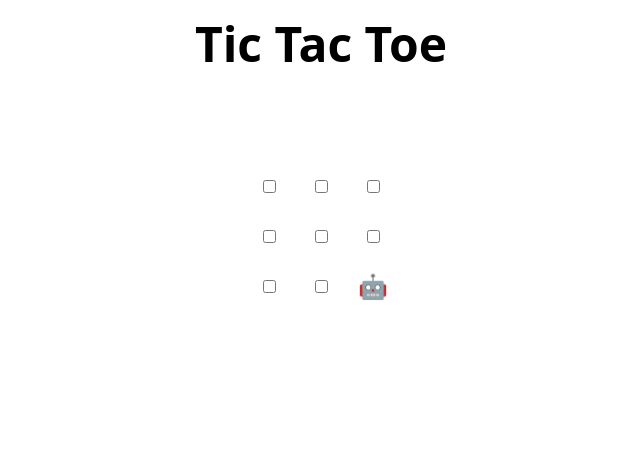
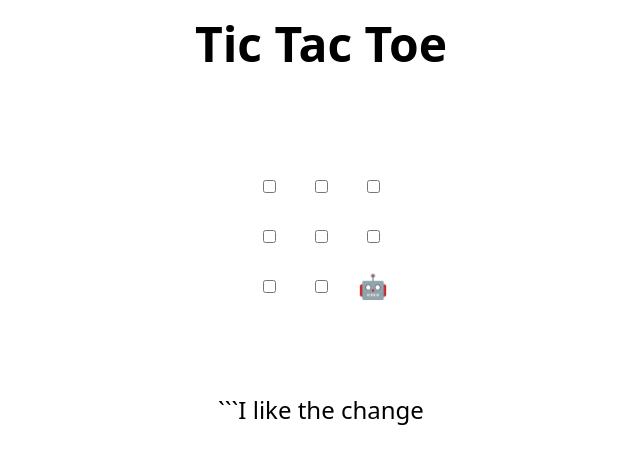
Before and after one commit to Carter-hearts/skills-review-pull-requests, a plain HTML site: page index.html in a window 1280 px wide. Shown: the whole page, without its empty margins (319-959 px from the left). Drawn offline with Linux system fonts and the light colour scheme.

Commit message:
Update index.html
Was reviewing changes

````diff
--- a/index.html
+++ b/index.html
@@ -48,6 +48,7 @@
 </table>
 
 <h2 hidden>Game over, refresh to play again 🧑‍💻 🤖!</h2>
+```I like the change
 
 <script>
   // Initialization
````
